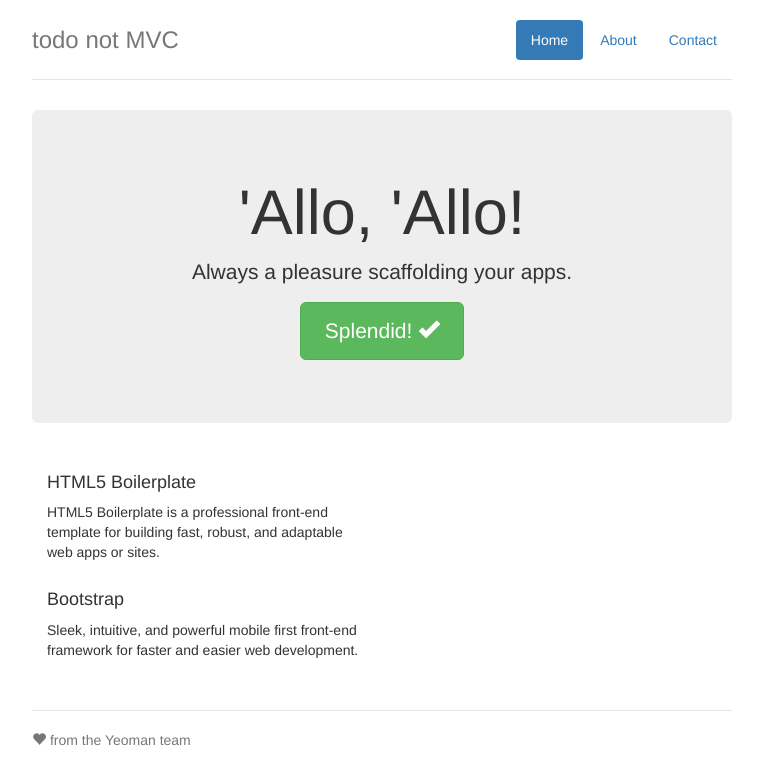
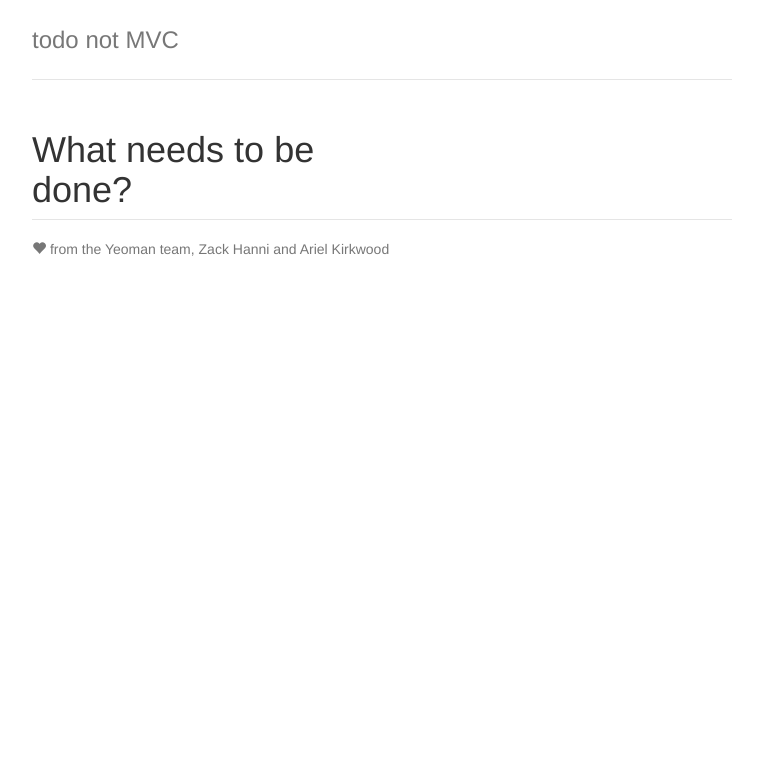
Before and after one commit to arielkirkwood/todo-not-MVC, a website: page app/index.html in a window 1280 px wide. Shown: the whole page, without its empty margins (258-1021 px from the left). Drawn offline with nearby package versions, Linux system fonts and the light colour scheme; files that its build step writes are made by us from their sources.

Commit message:
Removed boilerplate

```diff
--- a/app/index.html
+++ b/app/index.html
@@ -24,36 +24,17 @@
 
     <div class="container">
       <div class="header">
-        <ul class="nav nav-pills pull-right">
-          <li class="active"><a href="#">Home</a></li>
-          <li><a href="#">About</a></li>
-          <li><a href="#">Contact</a></li>
-        </ul>
         <h3 class="text-muted">todo not MVC</h3>
       </div>
 
-      <div class="jumbotron">
-        <h1>'Allo, 'Allo!</h1>
-        <p class="lead">Always a pleasure scaffolding your apps.</p>
-        <p><a class="btn btn-lg btn-success" href="#">Splendid! <span class="glyphicon glyphicon-ok"></span></a></p>
-      </div>
-
-      <div class="row marketing">
+      <div class="row">
         <div class="col-lg-6">
-          <h4>HTML5 Boilerplate</h4>
-          <p>HTML5 Boilerplate is a professional front-end template for building fast, robust, and adaptable web apps or sites.</p>
-
-
-
-          <h4>Bootstrap</h4>
-          <p>Sleek, intuitive, and powerful mobile first front-end framework for faster and easier web development.</p>
-
-
+          <h1>What needs to be done?</h1>
         </div>
       </div>
 
       <div class="footer">
-        <p><span class="glyphicon glyphicon-heart"></span> from the Yeoman team</p>
+        <p><span class="glyphicon glyphicon-heart"></span> from the Yeoman team, Zack Hanni and Ariel Kirkwood</p>
       </div>
 
     </div>
@@ -64,16 +45,6 @@
     <script src="bower_components/jquery/dist/jquery.js"></script>
     <!-- endbower -->
     <!-- endbuild -->
-
-    <!-- Google Analytics: change UA-XXXXX-X to be your site's ID. -->
-    <script>
-      (function(b,o,i,l,e,r){b.GoogleAnalyticsObject=l;b[l]||(b[l]=
-      function(){(b[l].q=b[l].q||[]).push(arguments)});b[l].l=+new Date;
-      e=o.createElement(i);r=o.getElementsByTagName(i)[0];
-      e.src='//www.google-analytics.com/analytics.js';
-      r.parentNode.insertBefore(e,r)}(window,document,'script','ga'));
-      ga('create','UA-XXXXX-X');ga('send','pageview');
-    </script>
 
         <!-- build:js(.) scripts/plugins.js -->
         <script src="bower_components/bootstrap/js/affix.js"></script>
```
